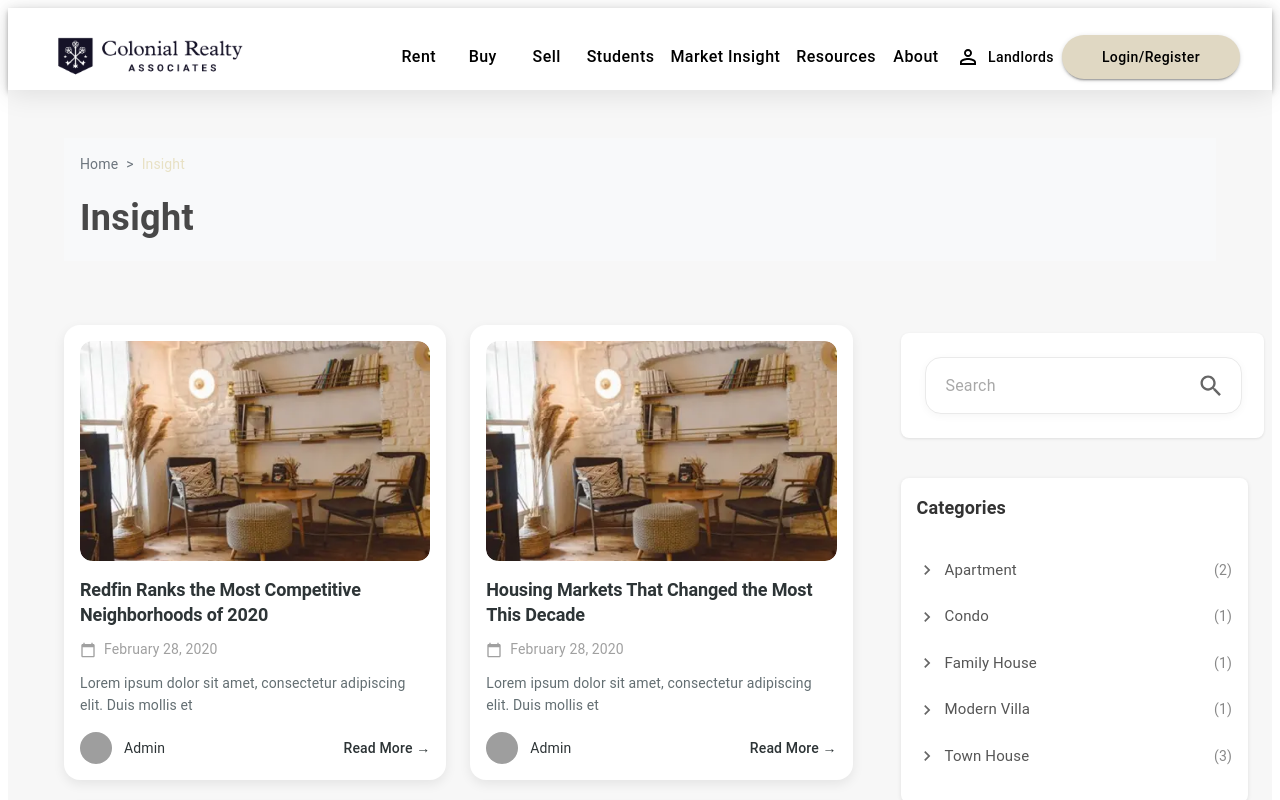
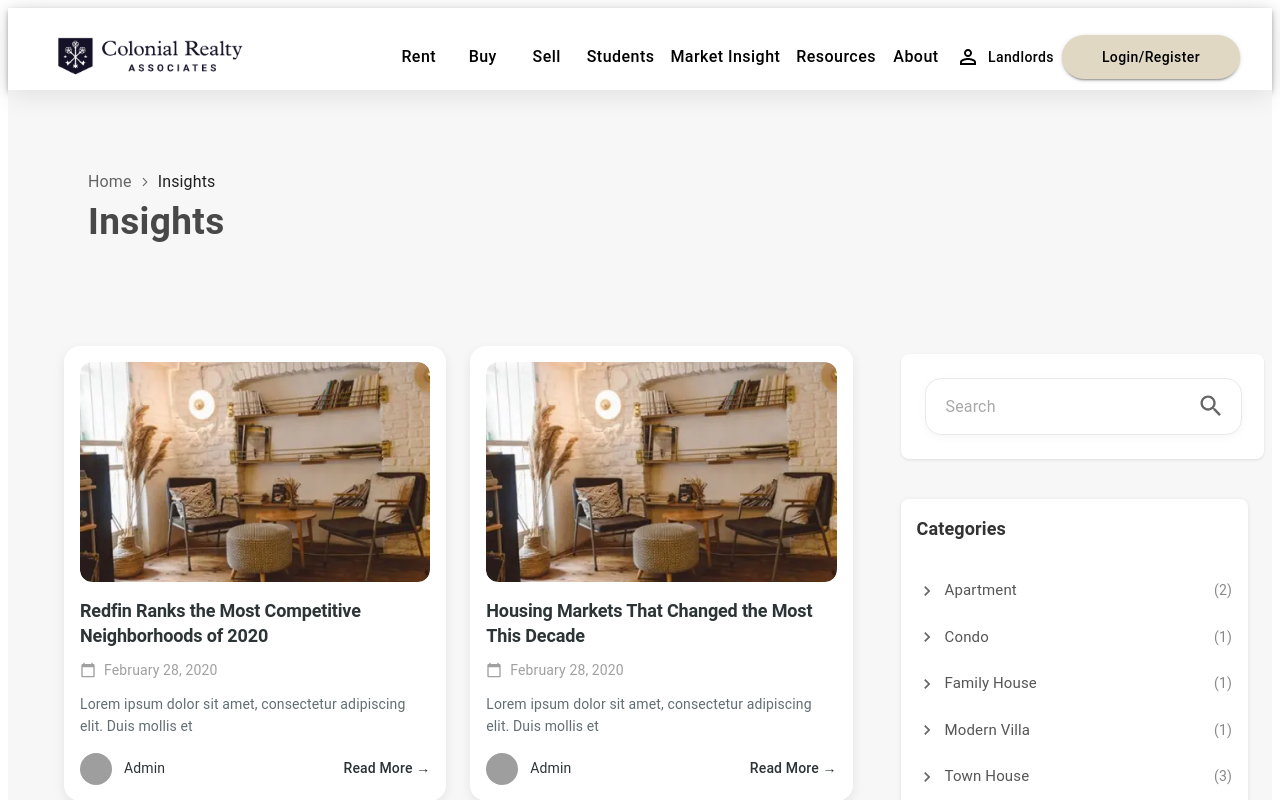
Before and after one commit to PiyushDesuntech/patrick-real-estate, a Next.js app: page /insights in a window 1280 px wide. Shown: the top 800 px of the page. Built offline with nearby package versions, Linux system fonts and the light colour scheme; grey boxes are pictures that could not be loaded.

Commit message:
heading edited

```diff
--- a/src/components/Insights/components/Heading.js
+++ b/src/components/Insights/components/Heading.js
@@ -1,65 +1,51 @@
 "use client";
 
-import { Box, Typography } from "@mui/material";
-import React from "react";
+import { Breadcrumbs, Typography, Link as MuiLink, Container, Box } from "@mui/material";
+import { usePathname } from "next/navigation";
+import Link from "next/link";
+import ArrowForwardIosIcon from '@mui/icons-material/ArrowForwardIos';
 
-export default function Heading() {
+function Heading() {
+  const pathname = usePathname(); // Get the current path
+  const pathSegments = pathname.split("/").filter(Boolean); // Split and filter empty segments
+
+  const breadcrumbLinks = pathSegments.map((segment, index) => {
+    const isLast = index === pathSegments.length - 1;
+    const routePath = "/" + pathSegments.slice(0, index + 1).join("/");
+
+    // Capitalize the segment for display
+    const displayName = segment
+      .replace(/-/g, " ")
+      .replace(/\b\w/g, (char) => char.toUpperCase());
+
+    return isLast ? (
+      <Typography key={routePath} color="text.primary">
+        {displayName}
+      </Typography>
+    ) : (
+      <MuiLink
+        key={routePath}
+        component={Link}
+        href={routePath}
+        underline="hover"
+        color="inherit"
+      >
+        {displayName}
+      </MuiLink>
+    );
+  });
+
   return (
-    <Box
-      sx={{
-        display: "flex",
-        flexDirection: "column",
-        alignItems: "flex-start",
-        gap: 1,
-        padding: "16px",
-        backgroundColor: "#f8f9fa",
-      }}
-    >
-      <Box
-        sx={{
-          display: "flex",
-          alignItems: "center",
-          gap: 1,
-        }}
-      >
-        <Typography
-          sx={{
-            color: "#6C757D",
-            fontSize: "14px",
-            fontWeight: "normal",
-          }}
-        >
-          Home
-        </Typography>
-        <Typography
-          sx={{
-            color: "#6C757D",
-            fontSize: "14px",
-            fontWeight: "normal",
-          }}
-        >
-          &gt;
-        </Typography>
-        <Typography
-          sx={{
-            color: "#E8E1C4",
-            fontSize: "14px",
-            fontWeight: "normal",
-          }}
-        >
-          Insight
-        </Typography>
-      </Box>
-      <Typography
-        sx={{
-          color: "#484848",
-          fontSize: "36px",
-          fontWeight: "bold",
-          marginTop: "8px",
-        }}
-      >
-        Insight
-      </Typography>
-    </Box>
+   <Box sx={{ py: 4, px: {xs: 1, sm: 3}}}>
+     <Breadcrumbs aria-label="breadcrumb" separator={<ArrowForwardIosIcon sx={{fontSize: "10px"}}/>}>
+      <MuiLink component={Link} href="/" underline="hover" color="inherit">
+        Home
+      </MuiLink>
+      {breadcrumbLinks}
+    </Breadcrumbs>
+    <Typography sx={{ fontSize: "37px", fontWeight: 600, color: "#484848" }}>Insights</Typography>
+   </Box>
   );
 }
+
+export default Heading;
```
